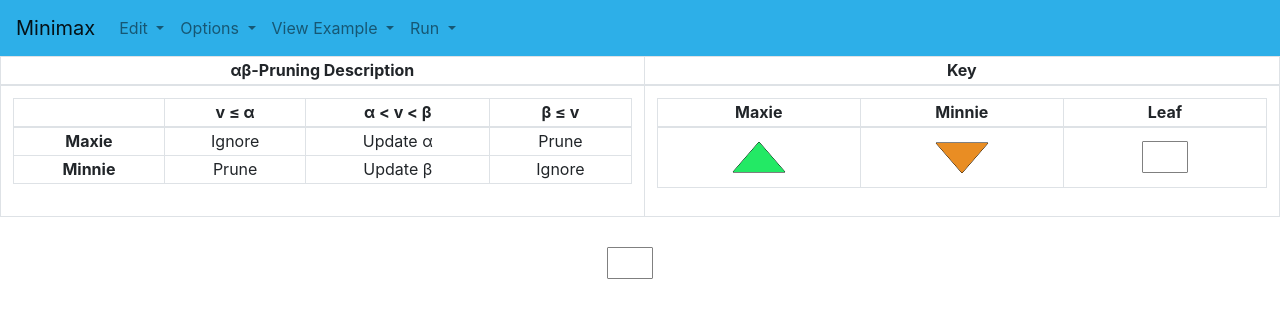
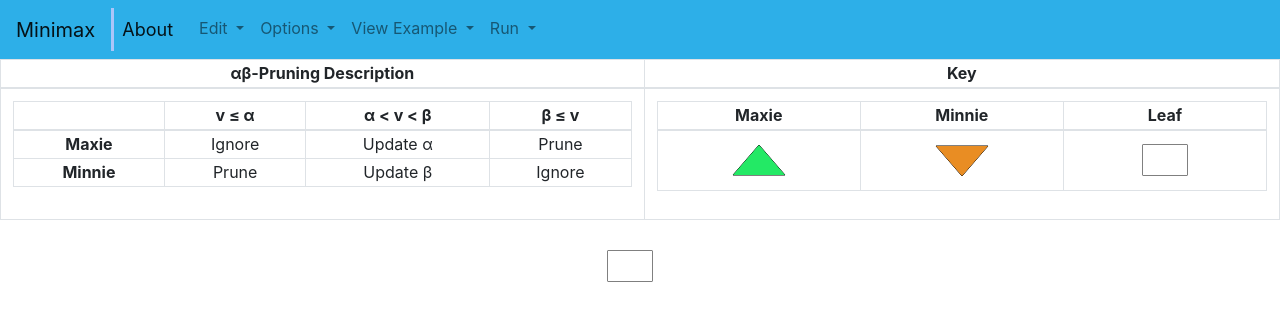
Before and after one commit to Sarose550/Minimax-Visualizer, a plain HTML site: page index.html in a window 1280 px wide. Drawn offline with nearby package versions, Linux system fonts and the light colour scheme.

Commit message:
Added about tab

```diff
--- a/index.html
+++ b/index.html
@@ -20,6 +20,11 @@
     font-size: 11px;
     padding: 3px 5px;
 	}
+  #infoTab{
+  border-left: 3px;
+  border-left-style: solid;
+  border-color: #abc5f9;
+}
 
 	#nodeOptions div {
 		cursor: default;
@@ -53,6 +58,9 @@
 
   <div class="collapse navbar-collapse" id="navbarSupportedContent">
     <ul class="navbar-nav mr-auto">
+      <li class="nav-item active" id="infoTab" style="font-size: 18px; padding-right: 10px;">
+          <a class="nav-link" href="https://github.com/Sarose550/Minimax-Visualizer/blob/main/README.md"> About <span class="sr-only">(current)</span></a>
+      </li>
       <li class="nav-item dropdown">
         <a class="nav-link dropdown-toggle" href="#" id="navbarDropdown1" role="button" data-toggle="dropdown" aria-haspopup="true" aria-expanded="false">
           Edit
```
